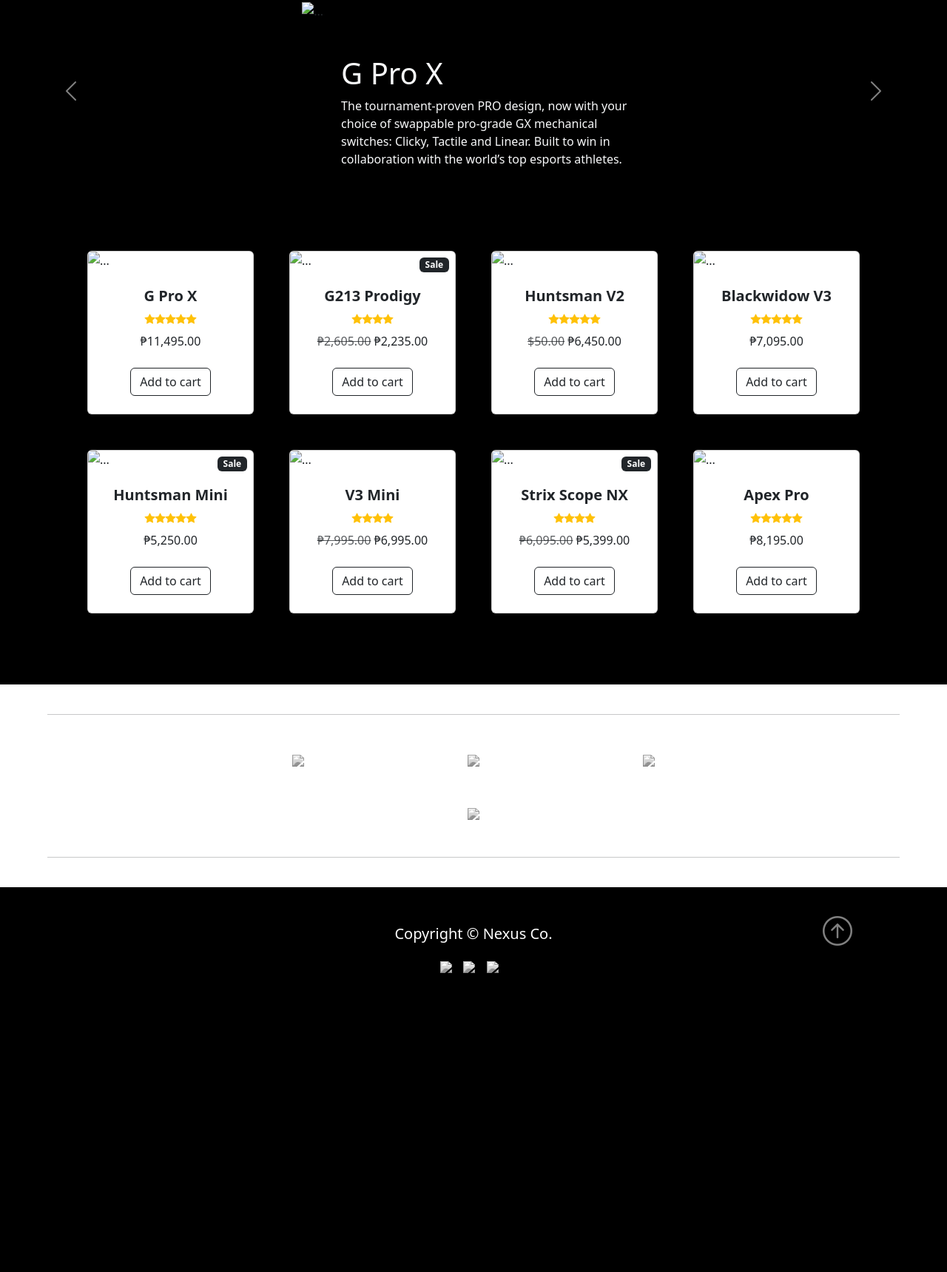
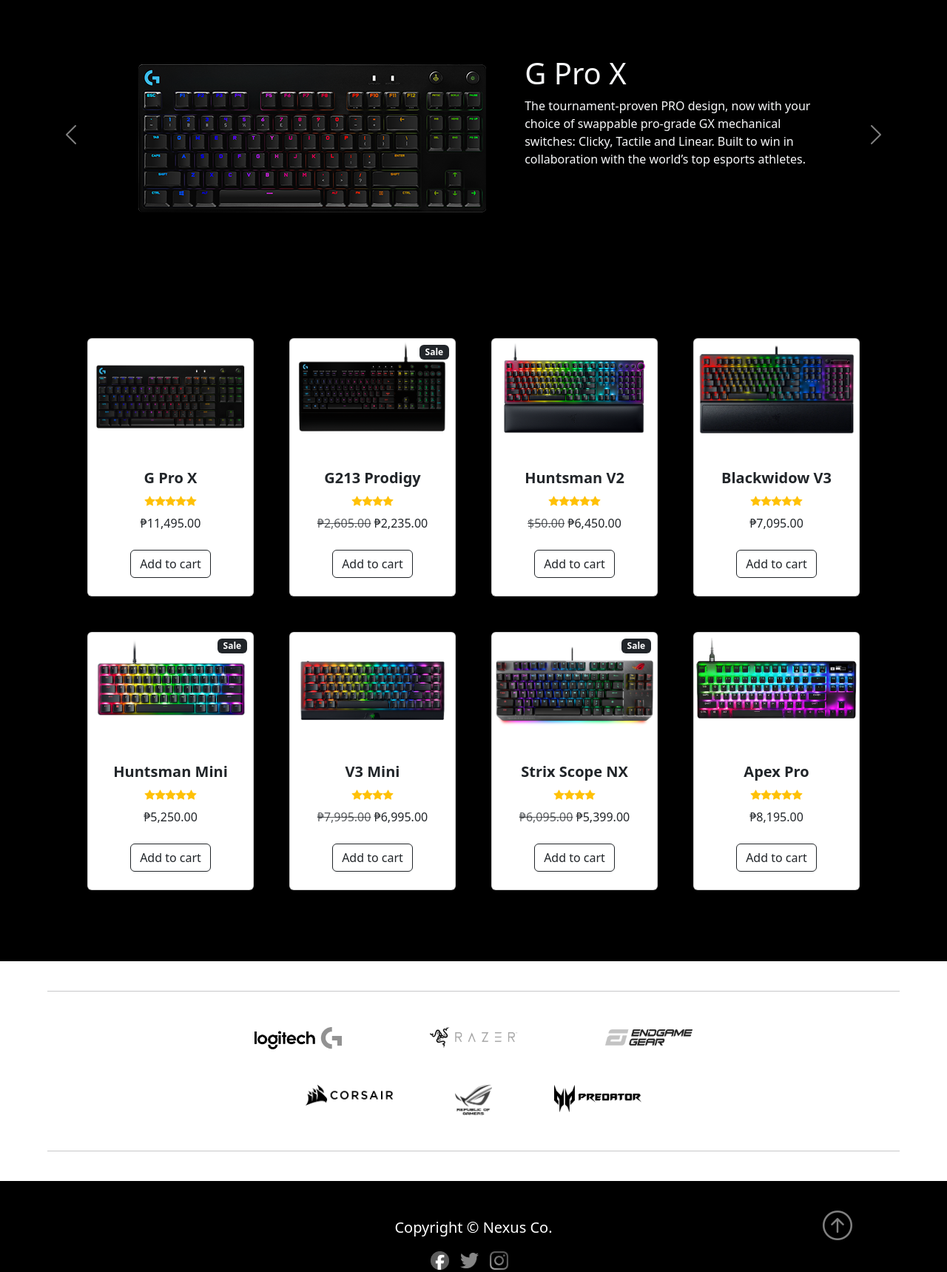
Before and after one commit to ayingleoneilivan/Nexus-Peripherals, a plain HTML site: page keyboard.html in a window 1280 px wide. Shown: the part 755-2474 px from the top of the page at 74% size. Before the commit the page ends 2120 px from the top, so only its background shows below. Drawn offline with nearby package versions, Linux system fonts and the light colour scheme.

Commit message:
Update keyboard.html

```diff
--- a/keyboard.html
+++ b/keyboard.html
@@ -104,7 +104,7 @@
 
     <nav class="navbar navbar-expand-xl navbar-dark">
         <div class="container px-4 px-lg-5">
-                <a class="navbar-brand" href="index.html"><img src="/Peripherals Fixed/Brands/mouz.png" id="logo" alt=""></a>
+                <a class="navbar-brand" href="index.html"><img src="/Brands/mouz.png" id="logo" alt=""></a>
                 <a class="navbar-brand" href="index.html">NEXUS</a>
 
                 <button class="navbar-toggler" type="button" data-bs-toggle="collapse" data-bs-target="#navbarSupportedContent" aria-controls="navbarSupportedContent" aria-expanded="false" aria-label="Toggle navigation"><span class="navbar-toggler-icon"></span></button>
@@ -134,7 +134,7 @@
     </nav>
 
     <div>
-        <video autoplay loop id="promovid"><source src="/Peripherals Fixed/Videos/G915 TKL Tenkeyless LIGHTSPEED Wireless Gaming Keyboard.mp4"></video>
+        <video autoplay loop id="promovid"><source src="/Videos/G915 TKL Tenkeyless LIGHTSPEED Wireless Gaming Keyboard.mp4"></video>
     </div>
 
 
@@ -144,7 +144,7 @@
             <div class="carousel-item active">
                     <div class="row d-flex justify-content-center">
                             <div class="col-md-4 row justify-content-center w-auto">
-                            <img src="/Peripherals Fixed/Keyboard/logitech g pro x.png" class="" id="mouse1" alt="...">
+                            <img src="/Keyboard/logitech g pro x.png" class="" id="mouse1" alt="...">
                             </div>
                             <div class="col-lg-4 mt-lg-5 col-10 text-light">
                                 <h1 class="mt-lg-4">G Pro X</h1>
@@ -156,7 +156,7 @@
             <div class="carousel-item">
                 <div class="row d-flex justify-content-center">
                         <div class="col-md-4 row justify-content-center w-auto">
-                        <img src="/Peripherals Fixed/Keyboard/rog strix scope nx tkl.png" class="" id="mouse1" alt="...">
+                        <img src="/Keyboard/rog strix scope nx tkl.png" class="" id="mouse1" alt="...">
                         </div>
                         <div class="col-lg-4 mt-lg-5 col-10 text-light">
                             <h1 class="mt-lg-4">Scope NX</h1>
@@ -168,7 +168,7 @@
             <div class="carousel-item">
                 <div class="row d-flex justify-content-center">
                     <div class="col-md-4 row justify-content-center w-auto">
-                    <img src="/Peripherals Fixed/Keyboard/huntsman mini.png" class="" id="mouse1" alt="...">
+                    <img src="/Keyboard/huntsman mini.png" class="" id="mouse1" alt="...">
                     </div>
                     <div class="col-lg-4 mt-lg-5 col-10 text-light">
                             <h1 class="mt-lg-4">Huntsman Mini</h1>
@@ -200,7 +200,7 @@
                 <div class="col mb-5">
                     <div class="card h-100">
                         <!-- Product image-->
-                        <img class="card-img-top hover1" src="/Peripherals Fixed/Keyboard/logitech g pro x.png" alt="..." />
+                        <img class="card-img-top hover1" src="/Keyboard/logitech g pro x.png" alt="..." />
                         <!-- Product details-->
                         <div class="card-body p-4">
                             <div class="text-center">
@@ -229,7 +229,7 @@
                         <!-- Sale badge-->
                         <div class="badge bg-dark text-white position-absolute" style="top: 0.5rem; right: 0.5rem">Sale</div>
                         <!-- Product image-->
-                        <img class="card-img-top hover1" src="/Peripherals Fixed/Keyboard/logitech g213 prodigy.png" alt="..." />
+                        <img class="card-img-top hover1" src="/Keyboard/logitech g213 prodigy.png" alt="..." />
                         <!-- Product details-->
                         <div class="card-body p-4">
                             <div class="text-center">
@@ -257,7 +257,7 @@
                 <div class="col mb-5">
                     <div class="card h-100">
                         <!-- Product image-->
-                        <img class="card-img-top mousehover1" src="/Peripherals Fixed/Keyboard/razer huntsman v2.png" alt="..." />
+                        <img class="card-img-top mousehover1" src="/Keyboard/razer huntsman v2.png" alt="..." />
                         <!-- Product details-->
                         <div class="card-body p-4">
                             <div class="text-center">
@@ -285,7 +285,7 @@
                 <div class="col mb-5">
                     <div class="card h-100">
                         <!-- Product image-->
-                        <img class="card-img-top mousehover1" src="/Peripherals Fixed/Keyboard/razer blackwidow v3.png" id="k4" alt="..." />
+                        <img class="card-img-top mousehover1" src="/Keyboard/razer blackwidow v3.png" id="k4" alt="..." />
                         <!-- Product details-->
                         <div class="card-body p-4">
                             <div class="text-center">
@@ -315,7 +315,7 @@
                         <!-- Sale badge-->
                         <div class="badge bg-dark text-white position-absolute" style="top: 0.5rem; right: 0.5rem">Sale</div>
                         <!-- Product image-->
-                        <img class="card-img-top mousehover1" src="/Peripherals Fixed/Keyboard/huntsman mini.png" alt="..." />
+                        <img class="card-img-top mousehover1" src="/Keyboard/huntsman mini.png" alt="..." />
                         <!-- Product details-->
                         <div class="card-body p-4">
                             <div class="text-center">
@@ -341,7 +341,7 @@
                 <div class="col mb-5">
                     <div class="card h-100">
                         <!-- Product image-->
-                        <img class="card-img-top mousehover1" src="/Peripherals Fixed/Keyboard/razer v3 mini.png" alt="..." />
+                        <img class="card-img-top mousehover1" src="/Keyboard/razer v3 mini.png" alt="..." />
                         <!-- Product details-->
                         <div class="card-body p-4">
                             <div class="text-center">
@@ -370,7 +370,7 @@
                         <!-- Sale badge-->
                         <div class="badge bg-dark text-white position-absolute" style="top: 0.5rem; right: 0.5rem">Sale</div>
                         <!-- Product image-->
-                        <img class="card-img-top mousehover1" src="/Peripherals Fixed/Keyboard/rog strix scope nx tkl.png" alt="..." />
+                        <img class="card-img-top mousehover1" src="/Keyboard/rog strix scope nx tkl.png" alt="..." />
                         <!-- Product details-->
                         <div class="card-body p-4">
                             <div class="text-center">
@@ -398,7 +398,7 @@
                 <div class="col mb-5">
                     <div class="card h-100">
                         <!-- Product image-->
-                        <img class="card-img-top mousehover1" src="/Peripherals Fixed/Keyboard/apex pro.png" alt="..." />
+                        <img class="card-img-top mousehover1" src="/Keyboard/apex pro.png" alt="..." />
                         <!-- Product details-->
                         <div class="card-body p-4">
                             <div class="text-center">
@@ -431,15 +431,15 @@
             <br>
             <hr style="width: 90%; margin-left: 5%;">
                 <div class="text-center mt-5 mx-5 d-flex justify-content-center row-cols-lg-5">
-                        <a href="https://www.logitechg.com/en-us" target="_blank"><img src="/Peripherals Fixed/Brands/logitech.png"></a>
-                        <a href="https://www.razer.com/ap-en/store" target="_blank"><img src="/Peripherals Fixed/Brands/razer.png"></a>
-                        <a href="https://www.endgamegear.com/en-us/" target="_blank"><img src="/Peripherals Fixed/Brands/end game.png"></a>
+                        <a href="https://www.logitechg.com/en-us" target="_blank"><img src="/Brands/logitech.png"></a>
+                        <a href="https://www.razer.com/ap-en/store" target="_blank"><img src="/Brands/razer.png"></a>
+                        <a href="https://www.endgamegear.com/en-us/" target="_blank"><img src="/Brands/end game.png"></a>
                 </div>
 
                 <div class="text-center mt-5 mb-5 mx-5 d-flex justify-content-center row-cols-lg-5">
-                    <a href="https://www.corsair.com/us/en" target="_blank"><img src="/Peripherals Fixed/Brands/corsair.png" alt=""></a>
-                    <a href="https://rog.asus.com/ph/" target="_blank" class="col-lg-1"><img src="/Peripherals Fixed/Brands/rog.png" id="asusrog"></a>
-                    <a href="https://www.acer.com/us-en/predator" target="_blank"><img src="/Peripherals Fixed/Brands/acerpredator.png" alt=""></a>
+                    <a href="https://www.corsair.com/us/en" target="_blank"><img src="/Brands/corsair.png" alt=""></a>
+                    <a href="https://rog.asus.com/ph/" target="_blank" class="col-lg-1"><img src="/Brands/rog.png" id="asusrog"></a>
+                    <a href="https://www.acer.com/us-en/predator" target="_blank"><img src="/Brands/acerpredator.png" alt=""></a>
                 </div>
 
                 <hr style="width: 90%; margin-left: 5%;">
@@ -452,9 +452,9 @@
             <p class="lead">Copyright &copy; Nexus Co.</p>
 
             <div class="soclinks">
-                <a href="https://www.facebook.com" target="_blank"><img src="/Peripherals Fixed/Brands/facebook.png"></a>
-                <a href="https://twitter.com/home?lang=en" target="_blank"><img src="/Peripherals Fixed/Brands/twitter.png" id="twitter"></a>
-                <a href="https://www.instagram.com" target="_blank"><img src="/Peripherals Fixed/Brands/ig.png"></a>
+                <a href="https://www.facebook.com" target="_blank"><img src="/Brands/facebook.png"></a>
+                <a href="https://twitter.com/home?lang=en" target="_blank"><img src="/Brands/twitter.png" id="twitter"></a>
+                <a href="https://www.instagram.com" target="_blank"><img src="/Brands/ig.png"></a>
             </div>
 
             <a href="#" id="buttonup">
```
